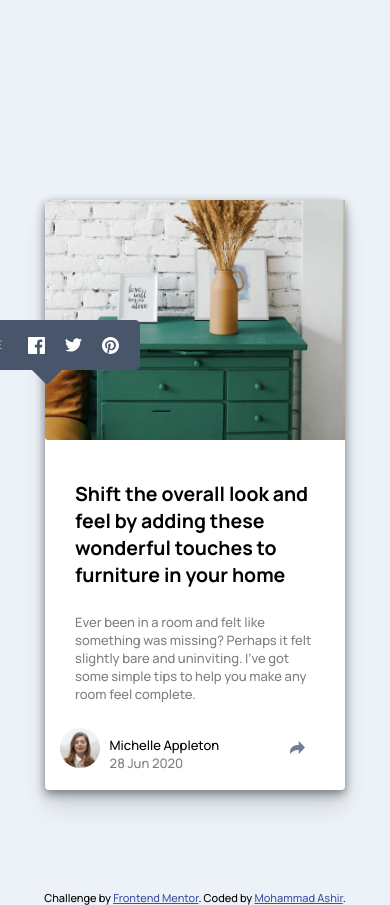
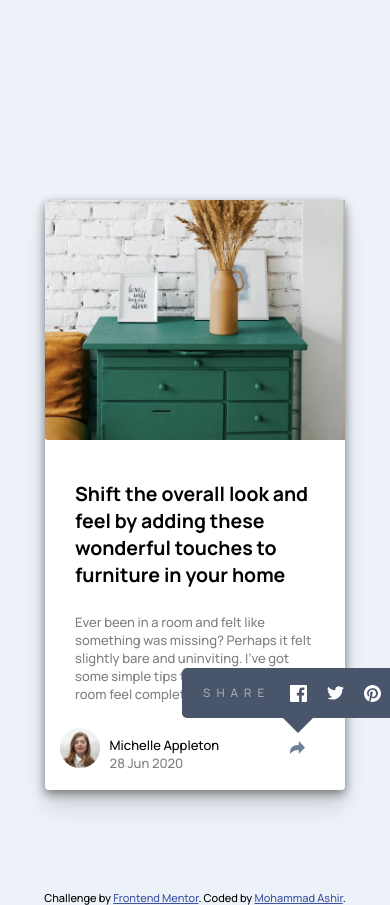
Before and after one commit to A-shir1/Article-Component, a plain HTML site: page index.html in a window 390 px wide. Both pictures are taken after a click on the element 291 px from the left and 749 px from the top of the page. Drawn offline with Linux system fonts and the light colour scheme.

Commit message:
Fixed the share bar problem for large screens

```diff
--- a/index.html
+++ b/index.html
@@ -31,14 +31,7 @@
           to help you make any room feel complete.
         </p>
 
-        <div id="select" class="pop disp">
-          SHARE
-          <img  class="item" src="images/icon-facebook.svg" alt="icon-facebook">
-          <img class="item" src="images/icon-twitter.svg" alt="icon-twitter">
-          <img class="item" src="images/icon-pinterest.svg" alt="icon-pinterest">
-        </div>
 
-        <div id="select" class="arrow-down disp"></div>
 
         <div class="info">
           <div class="about">
@@ -50,10 +43,26 @@
             </div>
           </div>
           <div class="share">
+            <div class="popup">
+              <div id="select" class="pop disp">
+                SHARE
+                <img  class="item" src="images/icon-facebook.svg" alt="icon-facebook">
+                <img class="item" src="images/icon-twitter.svg" alt="icon-twitter">
+                <img class="item" src="images/icon-pinterest.svg" alt="icon-pinterest">
+              </div>
+
+              <div id="select" class="arrow-down disp"></div>
+            </div>
             <img src="images/icon-share.svg" alt="icon-share">
           </div>
         </div>
+
+
       </div>
+
+
+    </div>
+
     </div>
 
 
--- a/style.css
+++ b/style.css
@@ -80,13 +80,19 @@ p{
     color: rgba(0, 0, 0, 0.5);
 }
 
+.info .share .popup{
+    position: relative;
+    bottom: 72px;
+    left: 100px;
+}
+
 .pop{
     width: 220px;
     height: 50px;
     background-color: hsl(217, 19%, 35%);
     position: absolute;
-    right: 250px;
-    top: 120px;
+    right: 19%;
+    top: 28%;
     border-radius: 5px;
     display: flex;
     align-items: center;
@@ -106,10 +112,10 @@ p{
     height: 0;
     border-left: 20px solid transparent;
     border-right: 20px solid transparent;
-    border-top: 20px solid hsl(217, 19%, 35%);
+    border-top: 20px solid  hsl(217, 19%, 35%);
     position: absolute;
-    right: 323px;
-    top: 165px;
+    right: 87px;
+    top: 45px;
 }
 
 .disp{
@@ -146,9 +152,7 @@ p{
         margin-bottom: 10px;
     }
 
-    .pop{
-        top
-    }
+
 }
 
 
```
